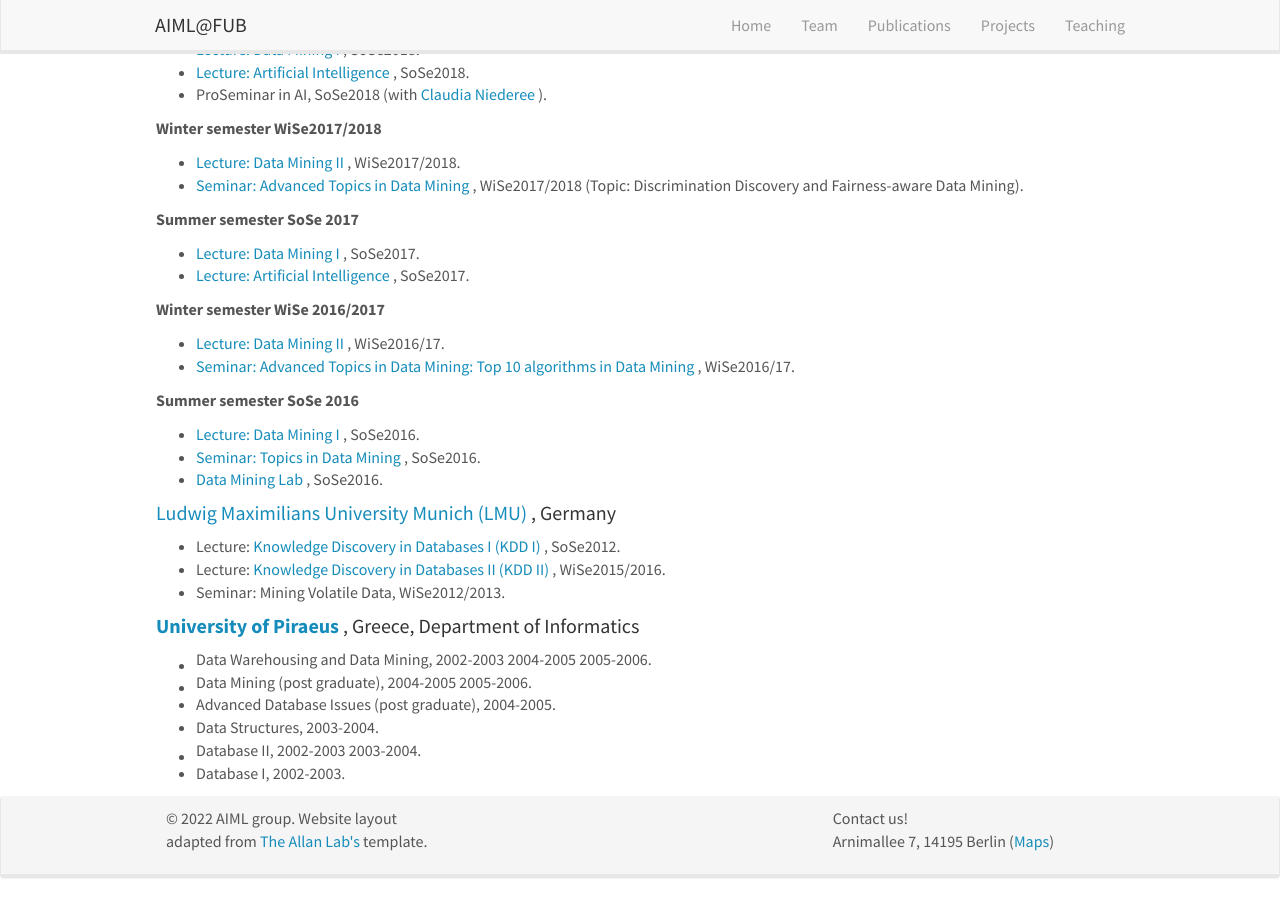
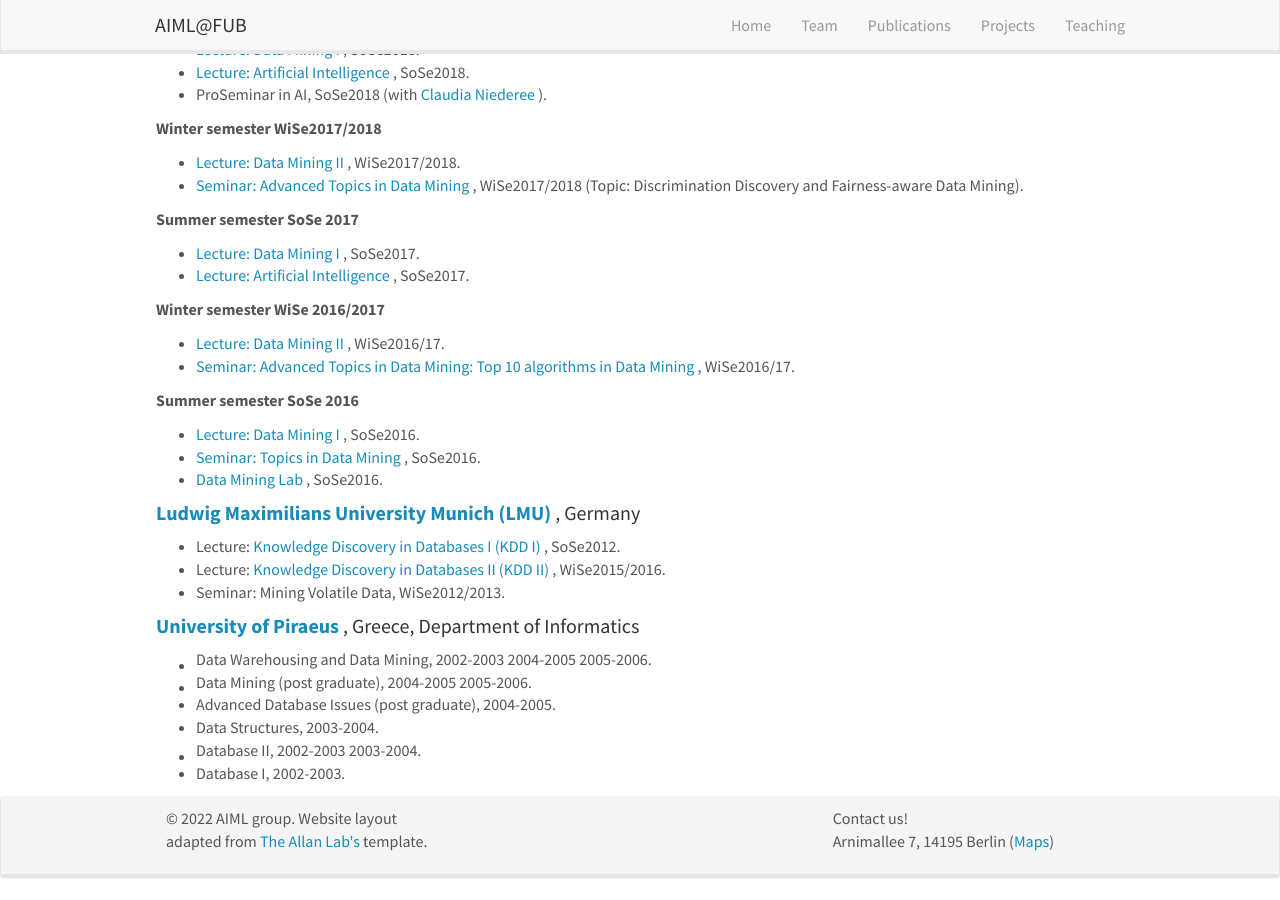
Before and after one commit to AIML-research/AIML-research.github.io, a Jekyll site: the page built from _pages/teaching.md, in a window 1280 px wide and 900 px high, scrolled down 899 px. Built offline with Jekyll 4.4.1, drawn with Linux system fonts in a browser that asks for light colours; nearby versions of some CDN libraries.

```diff
--- a/_pages/teaching.md
+++ b/_pages/teaching.md
@@ -63,7 +63,7 @@ permalink: /teaching/
 - <a href = "https://www2.kbs.uni-hannover.de/topics_in_data_mining.html"> Seminar: Topics in Data Mining </a>, SoSe2016.
 - <a href ="https://www2.kbs.uni-hannover.de/data_mining_lab.html"> Data Mining Lab </a>, SoSe2016.
 
-#### <a href = "https://www.lmu.de/en/index.html"> Ludwig Maximilians University Munich (LMU) </a>, Germany
+#### <a href = "https://www.lmu.de/en/index.html"> <b>Ludwig Maximilians University Munich (LMU)</b> </a>, Germany
 - Lecture: <a href = "https://www2.dbs.ifi.lmu.de/cms/Knowledge_Discovery_in_Databases_I_(KDD_I)_12.html">Knowledge Discovery in Databases I (KDD I) </a>, SoSe2012.
 - Lecture: <a href ="https://www2.dbs.ifi.lmu.de/cms/Knowledge_Discovery_in_Databases_II_(KDD_II)_WS1516.html">Knowledge Discovery in Databases II (KDD II) </a>, WiSe2015/2016.
 - Seminar: Mining Volatile Data, WiSe2012/2013.
```
